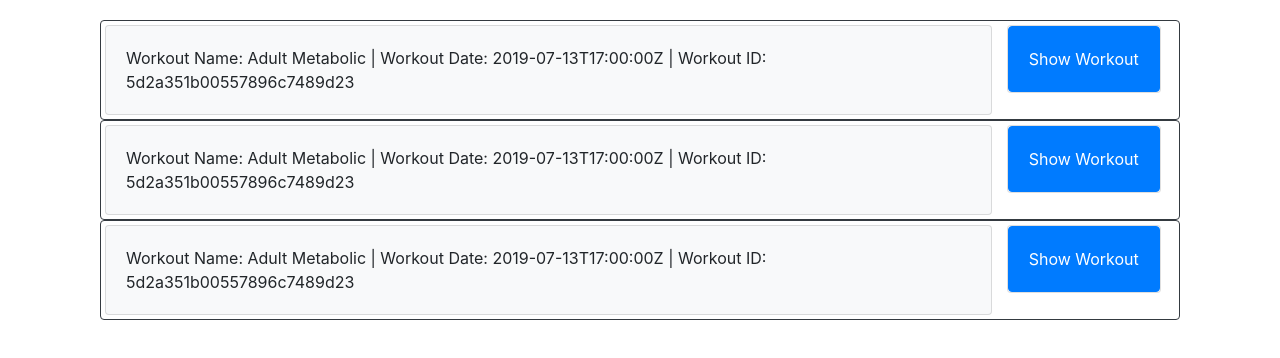
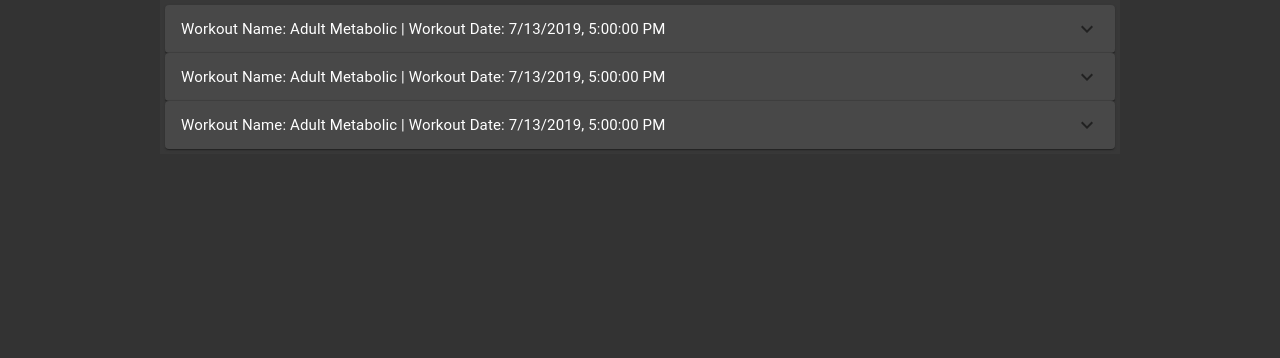
Before and after one commit to ajmeier29/ksp-gym-portal-react, a React (Create React App) app: page / in a window 1280 px wide. Shown: the top 358 px of the page. Built offline with nearby package versions, Linux system fonts and the light colour scheme.

Commit message:
Configured Material-UI React Components to work as expected.
The goal was to matcht the exapansion panels in the Material UI documentation. I achived this byy breaking out the div in WorkoutLineItem and creating a wrapper component. Now the CSS works and displays as expected

```diff
--- a/package.json
+++ b/package.json
@@ -4,6 +4,7 @@
   "private": true,
   "dependencies": {
     "@material-ui/core": "^4.3.2",
+    "@material-ui/icons": "^4.2.1",
     "bootstrap": "^4.3.1",
     "eslint-plugin-react": "^7.14.3",
     "husky": "^3.0.2",
--- a/src/App.js
+++ b/src/App.js
@@ -3,87 +3,119 @@ import React from 'react';
 import './App.css';
 // import { allResolved } from 'q';
 import { useState } from 'react';
-import {
-  Container,
-  Row,
-  Col,
-  Button,
-  Alert,
-  Fade,
-  Collapse,
-  Card
-} from 'react-bootstrap';
+// import {
+//   Container,
+//   Row,
+//   Col,
+//   Button,
+//   Alert,
+//   Fade,
+//   Collapse,
+//   Card
+// } from 'react-bootstrap';
 import { CSSTransition } from 'react-transition-group';
 import { setTimeout } from 'timers';
 import PropTypes from 'prop-types';
+import Button from '@material-ui/core/Button';
+import TestWorkoutData from './test-data.js';
+import { makeStyles } from '@material-ui/core/styles';
+import {
+  ExpansionPanelActions,
+  ExpansionPanel,
+  ExpansionPanelSummary,
+  ExpansionPanelDetails,
+  Typography
+} from '@material-ui/core';
 
-const testWorkout = {
-  id: {
-    entityid: '5d2a351b00557896c7489d23'
+import ExpandMoreIcon from '@material-ui/icons/ExpandMore';
+
+const panelStyles = makeStyles(theme => ({
+  root: {
+    width: '75%',
+    margin: 'auto',
+    outline: 0,
+    padding: '5px',
+    'border-radius': '2x',
+    'justify-content': 'center',
+    'background-color': '#383838'
   },
-  workout_name: 'Adult Metabolic',
-  workout_date: '2019-07-13T17:00:00Z',
-  workout_image_url: 'www.google.com',
-  workout_series: [
-    {
-      series_number: {
-        numberDouble: '1'
-      },
-      series_tag: '3x',
-      exercises: [
-        {
-          exercise_number: {
-            numberDouble: '1'
-          },
-          exercise_name: 'DB Squat 3 Sec Dec',
-          exercise_reps: '8-10x'
-        },
-        {
-          exercise_number: {
-            numberDouble: '2'
-          },
-          exercise_name: 'Ladders',
-          exercise_reps: '2-3x'
-        },
-        {
-          exercise_number: {
-            numberDouble: '3'
-          },
-          exercise_name: 'SB Slams',
-          exercise_reps: '8-10x'
-        }
-      ]
-    },
-    {
-      series_number: {
-        numberDouble: '2'
-      },
-      series_tag: '2x - 3x',
-      exercises: [
-        {
-          exercise_number: {
-            numberDouble: '1'
-          },
-          exercise_name: 'DB Good Mornings',
-          exercise_reps: '10x'
-        },
-        {
-          exercise_number: {
-            numberDouble: '2'
-          },
-          exercise_name: 'Ring Squats/Jumps',
-          exercise_reps: '10-15x'
-        },
-        {
-          exercise_number: {
-            numberDouble: '3'
-          },
-          exercise_name: 'KB 1 Side Carry',
-          exercise_reps: '1-2x'
-        }
-      ]
-    }
-  ]
+  heading: {
+    fontSize: theme.typography.pxToRem(15),
+    fontWeight: theme.typography.fontWeightRegular
+  },
+  summary: {
+    'background-color': '#484848',
+    color: 'white'
+  }
+}));
+
+const WorkoutLineItemWrapper = props => {
+  const classes = panelStyles();
+  return (
+    <div className={classes.root}>
+      <WorkoutLineItem workoutinfo={props.workoutinfo} />
+      <WorkoutLineItem workoutinfo={props.workoutinfo} />
+      <WorkoutLineItem workoutinfo={props.workoutinfo} />
+    </div>
+  );
+};
+const WorkoutLineItem = props => {
+  const classes = panelStyles();
+  const workoutName = `Workout Name: ${props.workoutinfo.workout_name}`;
+  const workoutDate = `Workout Date: ${new Date(
+    props.workoutinfo.workout_date
+  ).toLocaleString()}`;
+  const workoutHeader = `${workoutName} | ${workoutDate}`;
+
+  return (
+    <ExpansionPanel className={classes.summary + ' rounded'}>
+      <ExpansionPanelSummary
+        expandIcon={<ExpandMoreIcon />}
+        aria-controls="panel1a-content"
+        id="panel1a-header"
+      >
+        <Typography className={classes.heading}>{workoutHeader}</Typography>
+      </ExpansionPanelSummary>
+      <ExpansionPanelDetails className={classes.summary}>
+        <Typography>
+          {props.workoutinfo.workout_series.map(series => (
+            <>
+              <ul>
+                <li>Series Number: {series.series_number.numberDouble}</li>
+                <li>Series Tag: {series.series_tag}</li>
+                <li>
+                  Exercises:
+                  <ul>
+                    {series.exercises.map(exercise => (
+                      <li>{exercise.exercise_name}</li>
+                    ))}
+                  </ul>
+                </li>
+              </ul>
+            </>
+          ))}
+        </Typography>
+      </ExpansionPanelDetails>
+      {/* <ExpansionPanelActions>
+          <Button size="small">Cancel</Button>
+          <Button size="small" color="primary">
+            Save
+          </Button>
+        </ExpansionPanelActions> */}
+    </ExpansionPanel>
+  );
+};
+
+WorkoutLineItem.propTypes = {
+  workoutinfo: PropTypes.object
+};
+
+const LineItem = props => {
+  return (
+    <Button variant="contained" color="primary">
+      {TestWorkoutData().workout_name}
+    </Button>
+  );
 };
 
 // const LineItem = (props) => {
@@ -116,73 +148,75 @@ const divStyle = {
   'padding-left': '100px'
 };
 
-const LineItem = props => {
-  const [showCard, setShowCard] = useState(false);
-  const handleClick = () => {
-    setShowCard(!showCard);
-  };
+// const LineItem = props => {
+//   const [showCard, setShowCard] = useState(false);
+//   const handleClick = () => {
+//     setShowCard(!showCard);
+//   };
 
-  const listWorkouts = testWorkout.workout_series.map(series => (
-    <div>
-      <ul>
-        <li>Series Number: {series.series_number.numberDouble}</li>
-        <ul>
-          {series.exercises.map(exercise => (
-            <li>{exercise.exercise_name}</li>
-          ))}
-        </ul>
-      </ul>
-    </div>
-  ));
-  return (
-    <div style={divStyle}>
-      <Container bsPrefix="border border-dark rounded w-100 p-1">
-        <Row>
-          <Col lg="10">
-            <div className="card bg-light">
-              <div className="card-body">
-                Workout Name: {testWorkout.workout_name} | Workout Date:{' '}
-                {testWorkout.workout_date} | Workout ID:{' '}
-                {testWorkout.id.entityid}
-              </div>
-            </div>
-          </Col>
-          <Col xs={1.5}>
-            <div className="card" onClick={handleClick}>
-              <div className="card-body btn btn-primary">Show Workout</div>
-            </div>
-          </Col>
-        </Row>
-        <Collapse in={showCard}>
-          <div className="card bg-light">{listWorkouts}</div>
-        </Collapse>
-      </Container>
-    </div>
-  );
-};
+//   const listWorkouts = testWorkout.workout_series.map(series => (
+//     <div>
+//       <ul>
+//         <li>Series Number: {series.series_number.numberDouble}</li>
+//         <ul>
+//           {series.exercises.map(exercise => (
+//             <li>{exercise.exercise_name}</li>
+//           ))}
+//         </ul>
+//       </ul>
+//     </div>
+//   ));
+//   return (
+//     <div style={divStyle}>
+//       <Container bsPrefix="border border-dark rounded w-100 p-1">
+//         <Row>
+//           <Col lg="10">
+//             <div className="card bg-light">
+//               <div className="card-body">
+//                 Workout Name: {testWorkout.workout_name} | Workout Date:{' '}
+//                 {testWorkout.workout_date} | Workout ID:{' '}
+//                 {testWorkout.id.entityid}
+//               </div>
+//             </div>
+//           </Col>
+//           <Col xs={1.5}>
+//             <div className="card" onClick={handleClick}>
+//               <div className="card-body btn btn-primary">Show Workout</div>
+//             </div>
+//           </Col>
+//         </Row>
+//         <Collapse in={showCard}>
+//           <div className="card bg-light">{listWorkouts}</div>
+//         </Collapse>
+//       </Container>
+//     </div>
+//   );
+// };
 
-const DisplayList = () => {
-  const [open, setOpen] = useState(false);
-  return (
-    <div className="card line-item-card">
-      <a href="/#" className="btn btn-primary" onClick={() => setOpen(!open)}>
-        Go somewhere
-      </a>
-      <Collapse in={open}>
-        <div>
-          <h2>Hello World!</h2> <br />
-        </div>
-      </Collapse>
-    </div>
-  );
-};
+// const DisplayList = () => {
+//   const [open, setOpen] = useState(false);
+//   return (
+//     <div className="card line-item-card">
+//       <a href="/#" className="btn btn-primary" onClick={() => setOpen(!open)}>
+//         Go somewhere
+//       </a>
+//       <Collapse in={open}>
+//         <div>
+//           <h2>Hello World!</h2> <br />
+//         </div>
+//       </Collapse>
+//     </div>
+//   );
+// };
 
 function App() {
   return (
     <div>
+      <WorkoutLineItemWrapper workoutinfo={TestWorkoutData()} />
+
+      {/* <LineItem />
       <LineItem />
-      <LineItem />
-      <LineItem />
+      <LineItem /> */}
       {/* <ShowToast /> */}
       {/* <Example /> */}
       {/* <DisplayList /> */}
--- a/src/index.css
+++ b/src/index.css
@@ -1,4 +1,6 @@
 body {
+  background-color: #333;
+  color: white;
   margin: 0;
   font-family: -apple-system, BlinkMacSystemFont, 'Segoe UI', 'Roboto', 'Oxygen',
     'Ubuntu', 'Cantarell', 'Fira Sans', 'Droid Sans', 'Helvetica Neue',
--- /dev/null
+++ b/src/test-data.js
@@ -0,0 +1,74 @@
+const testWorkout = {
+  id: {
+    entityid: '5d2a351b00557896c7489d23'
+  },
+  workout_name: 'Adult Metabolic',
+  workout_date: '2019-07-13T17:00:00Z',
+  workout_image_url: 'www.google.com',
+  workout_series: [
+    {
+      series_number: {
+        numberDouble: '1'
+      },
+      series_tag: '3x',
+      exercises: [
+        {
+          exercise_number: {
+            numberDouble: '1'
+          },
+          exercise_name: 'DB Squat 3 Sec Dec',
+          exercise_reps: '8-10x'
+        },
+        {
+          exercise_number: {
+            numberDouble: '2'
+          },
+          exercise_name: 'Ladders',
+          exercise_reps: '2-3x'
+        },
+        {
+          exercise_number: {
+            numberDouble: '3'
+          },
+          exercise_name: 'SB Slams',
+          exercise_reps: '8-10x'
+        }
+      ]
+    },
+    {
+      series_number: {
+        numberDouble: '2'
+      },
+      series_tag: '2x - 3x',
+      exercises: [
+        {
+          exercise_number: {
+            numberDouble: '1'
+          },
+          exercise_name: 'DB Good Mornings',
+          exercise_reps: '10x'
+        },
+        {
+          exercise_number: {
+            numberDouble: '2'
+          },
+          exercise_name: 'Ring Squats/Jumps',
+          exercise_reps: '10-15x'
+        },
+        {
+          exercise_number: {
+            numberDouble: '3'
+          },
+          exercise_name: 'KB 1 Side Carry',
+          exercise_reps: '1-2x'
+        }
+      ]
+    }
+  ]
+};
+
+const TestWorkoutData = () => {
+  return testWorkout;
+};
+
+export default TestWorkoutData;
```
Also changed, not shown: 1 other file (tests, documents, lock files or other folders).
